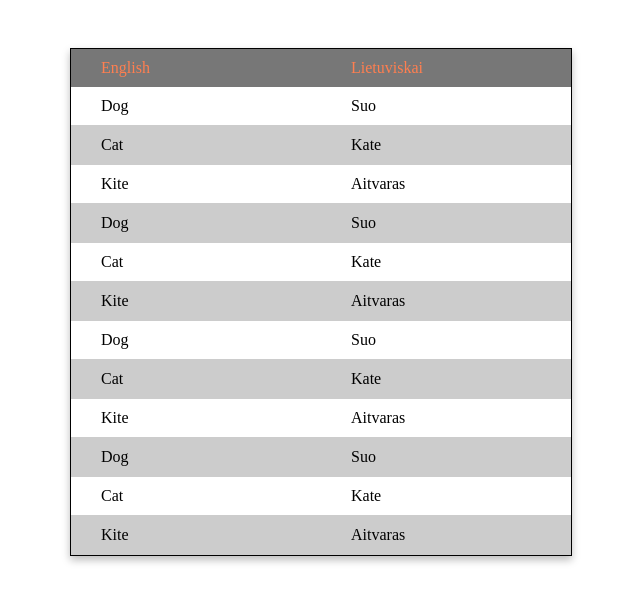
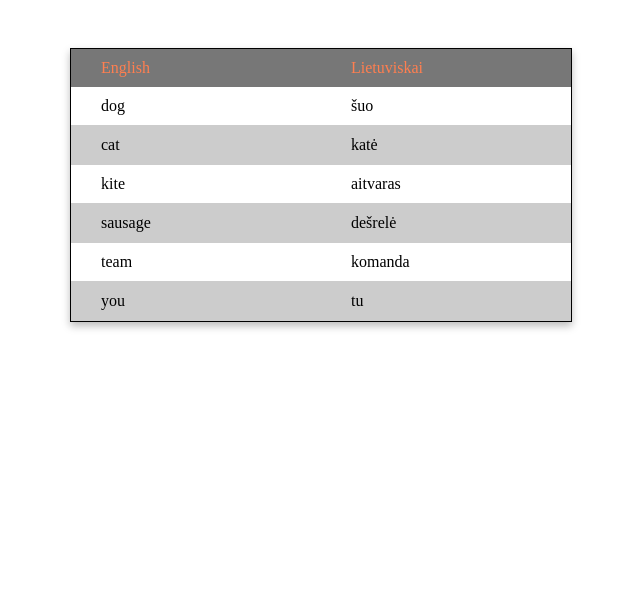
Before and after one commit to darkinaz/js-29b-list, a website: page index.html in a window 1280 px wide. Shown: the top 602 px of the page, without its empty margins (367-1007 px from the left). Drawn offline with Linux system fonts and the light colour scheme; files whose address does not match are found by name.

Commit message:
Validation

```diff
--- a/css/main.css
+++ b/css/main.css
@@ -52,3 +52,9 @@ body {
         color: coral;
     }
 }
+
+
+
+h1 { text-align: center; }
+
+form absolute; top: 50%; left: 50%; transform: translate(-50%, -50%); } button { padding: 10px 30px; font-size: 50px; line-height: 30px; border: none; border-radius: 5px; cursor: pointer; box-shadow: 0 4px 10px #0002; } .minus { background-color: red; color: #fff; } .plus { background-color: green; color: #fff; } .number { padding: { display: flex; gap: 20px; position: 10px 30px; font-size: 50px; line-height: 30px; }
--- a/index.html
+++ b/index.html
@@ -17,54 +17,11 @@
         </div>
         <div class="content">
 
-            <div class="item">
+            <!-- <div class="item">
                 <div class="col">Dog</div>
                 <div class="col">Suo</div>
-            </div>
-            <div class="item">
-                <div class="col">Cat</div>
-                <div class="col">Kate</div>
-            </div>
-            <div class="item">
-                <div class="col">Kite</div>
-                <div class="col">Aitvaras</div>
-            </div>
-            <div class="item">
-                <div class="col">Dog</div>
-                <div class="col">Suo</div>
-            </div>
-            <div class="item">
-                <div class="col">Cat</div>
-                <div class="col">Kate</div>
-            </div>
-            <div class="item">
-                <div class="col">Kite</div>
-                <div class="col">Aitvaras</div>
-            </div>
-            <div class="item">
-                <div class="col">Dog</div>
-                <div class="col">Suo</div>
-            </div>
-            <div class="item">
-                <div class="col">Cat</div>
-                <div class="col">Kate</div>
-            </div>
-            <div class="item">
-                <div class="col">Kite</div>
-                <div class="col">Aitvaras</div>
-            </div>
-            <div class="item">
-                <div class="col">Dog</div>
-                <div class="col">Suo</div>
-            </div>
-            <div class="item">
-                <div class="col">Cat</div>
-                <div class="col">Kate</div>
-            </div>
-            <div class="item">
-                <div class="col">Kite</div>
-                <div class="col">Aitvaras</div>
-            </div>
+            </div> -->
+
         </div>
     </div>
 
--- a/js/components/dictionary.js
+++ b/js/components/dictionary.js
@@ -1,8 +1,86 @@
 class Dictionary {
-    constructor(selector,name, list) {
+    constructor(selector, name, list) {
         this.selector = selector;
         this.name = name;
         this.dictionaryList = list;
+
+        // tai elementas, kuriame generuosime visa turini
+        this.DOM = null;
+    }
+
+    init() {
+        // patikriname, jog validus this.selector
+        // patikriname, jog validus this.dictionaryList
+        // randam this.DOM
+        if (!this.isValidSelector() ||
+            !this.isValidDictionary() ||
+            !this.findTargetElement()) {
+            return false;
+        }
+
+        this.render();
+    }
+
+    isValidSelector() {
+        if (typeof this.selector !== 'string' ||
+            this.selector === '') {
+            console.error('ERROR: selector turi buti ne tuscias tekstas (string).');
+            return false;
+        }
+        return true;
+    }
+
+    isValidDictionary() {
+        if (!Array.isArray(this.dictionaryList) ||
+            this.dictionaryList.length === 0) {
+            console.error('ERROR: zodynas turi buti ne tuscias array.');
+            return false;
+        }
+        return true;
+    }
+
+    findTargetElement() {
+        this.DOM = document.querySelector(this.selector);
+        if (!this.DOM) {
+            console.error('ERROR: pagal pateikta selector, norimo elemento nepavyko rasti.')
+            return false;
+        }
+        return true;
+    }
+
+    render() {
+        let HTML = '';
+
+        for (let i = 0; i < this.dictionaryList.length; i++) {
+            const wordPair = this.dictionaryList[i];
+
+            if (!this.isValidWordPair(wordPair)) {
+                continue;
+            }
+
+            HTML += `<div class="item">
+                        <div class="col">${wordPair.en}</div>
+                        <div class="col">${wordPair.lt}</div>
+                    </div>`;
+        }
+
+        this.DOM.innerHTML = HTML;
+    }
+
+    isValidWordPair(pair) {
+        if (typeof pair !== 'object' ||
+            Array.isArray(pair) ||
+            pair === null ||
+            !pair.en ||
+            !pair.lt ||
+            typeof pair.en !== 'string' ||
+            pair.en === '' ||
+            typeof pair.lt !== 'string' ||
+            pair.lt === '') {
+            console.warn(`WARNING: verciamu zodziu pora (gauta reiksme: ${pair}) turi buti objektas su "en" ir "lt" parametrais, kuriu abu turi buti ne tusti tekstai.`);
+            return false;
+        }
+        return true;
     }
 }
 
--- a/js/data/wordsData.js
+++ b/js/data/wordsData.js
@@ -1,20 +1,35 @@
 
-const wordsData  = [
+const wordsData = [
     {
         en: 'dog',
-        lt: 'suo'
+        lt: 'šuo'
     },
     {
         en: 'cat',
-        lt: 'kate'
+        lt: 'katė'
+    },
+    255,
+    'ewfd',
+    [],
+    null,
+    {},
+    {
+        en: 'tommato'
+    },
+    {
+        lt: 'aitvaras'
     },
     {
         en: 'kite',
         lt: 'aitvaras'
     },
     {
+        en: 4856,
+        lt: 'aitvaras'
+    },
+    {
         en: 'sausage',
-        lt: 'desrele'
+        lt: 'dešrelė'
     },
     {
         en: 'team',
@@ -24,6 +39,6 @@ const wordsData  = [
         en: 'you',
         lt: 'tu'
     },
+];
 
-]
-export { wordsData}
+export { wordsData }
--- a/js/script.js
+++ b/js/script.js
@@ -5,5 +5,4 @@ import { Dictionary } from "./components/dictionary.js";
 // console.log(Dictionary);
 
 const zodynas = new Dictionary('.content', 'Anglu-Lietuviu-kalbos-zodynas', wordsData);
-
-console.log(zodynas);
+zodynas.init();
```
